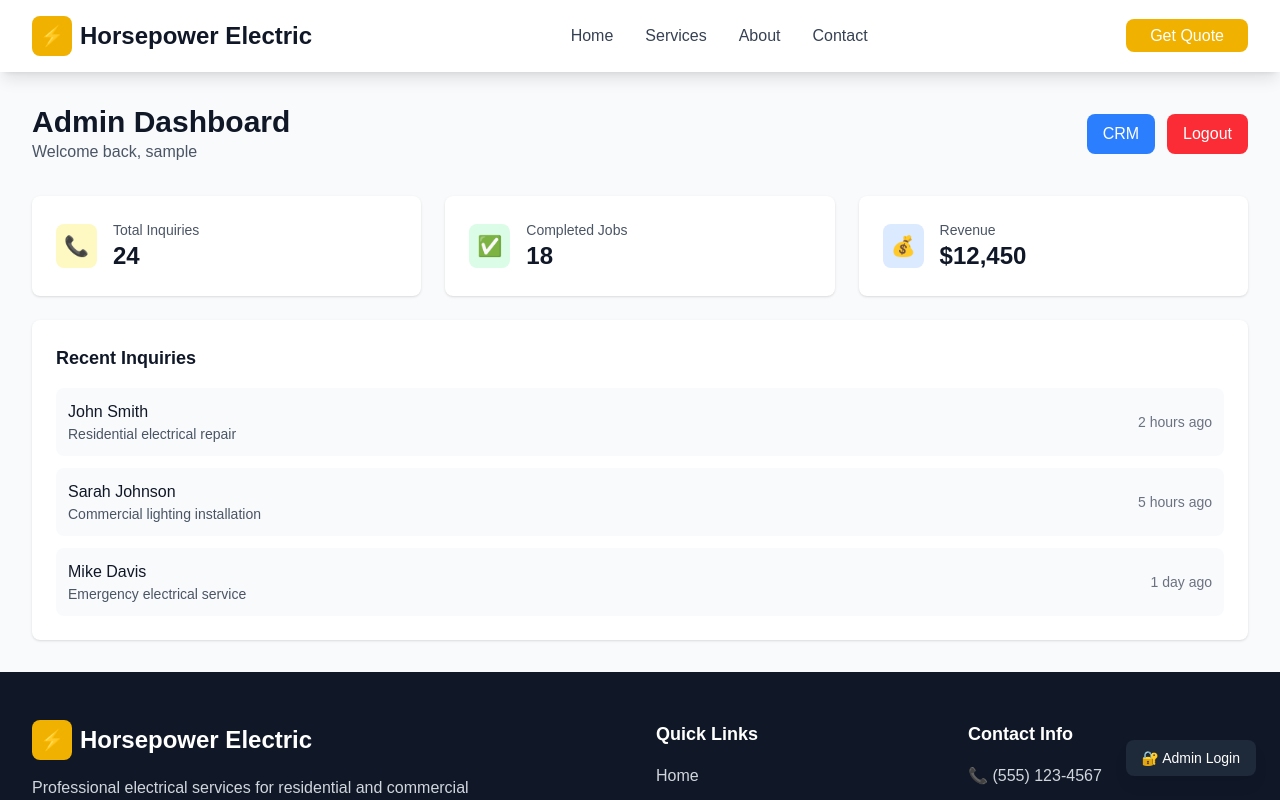
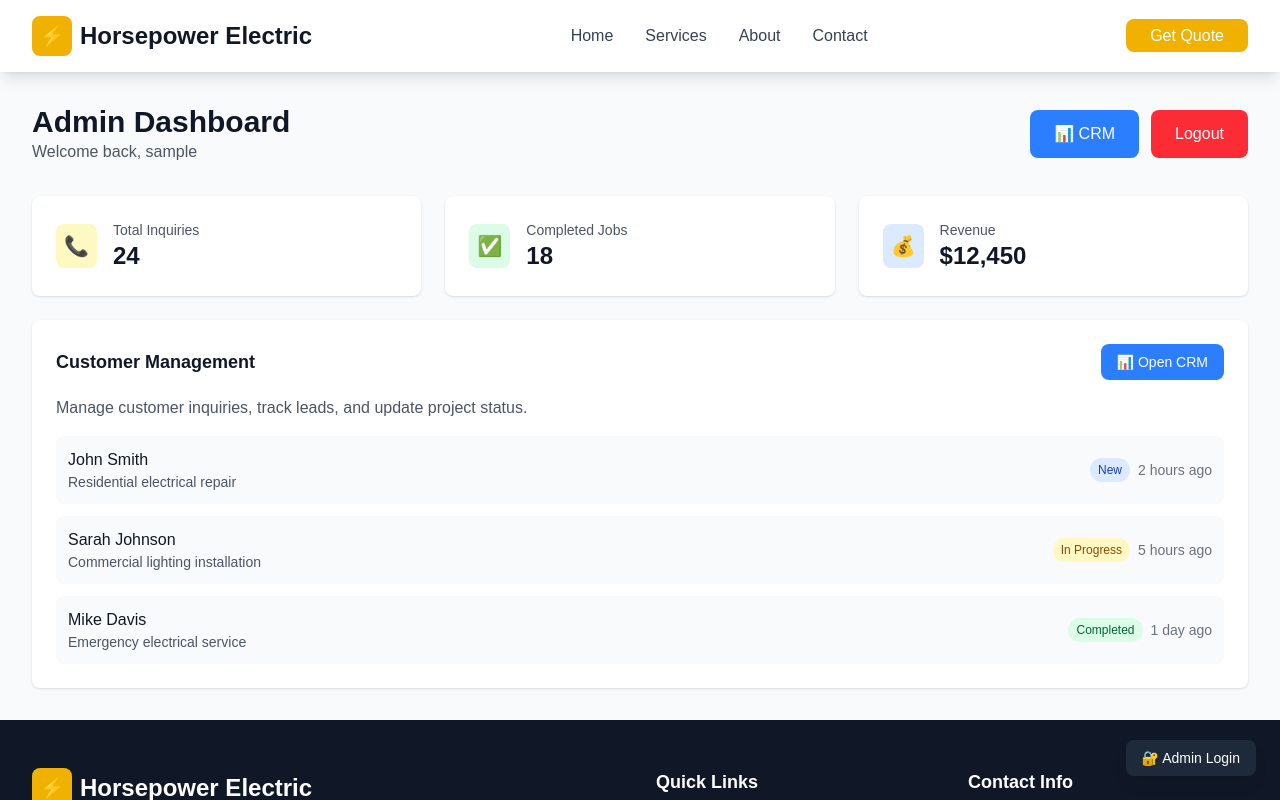
Before and after one commit to gen-purp/hpe-gr-v10, a Next.js app: page /admin/dashboard in a window 1280 px wide. Shown: the top 800 px of the page. Built offline with nearby package versions, Linux system fonts and the light colour scheme; sample sign-in values are in the browser's storage.

Commit message:
Improve CRM button visibility and add prominent CRM section to dashboard

```diff
--- a/src/app/admin/dashboard/page.tsx
+++ b/src/app/admin/dashboard/page.tsx
@@ -49,21 +49,21 @@ export default function AdminDashboard() {
 
       <div className="max-w-7xl mx-auto px-4 sm:px-6 lg:px-8 py-8">
         <div className="mb-8">
-          <div className="flex justify-between items-center">
+          <div className="flex flex-col sm:flex-row sm:justify-between sm:items-center gap-4">
             <div>
               <h1 className="text-3xl font-bold text-gray-900">Admin Dashboard</h1>
               <p className="text-gray-600">Welcome back, {adminName}</p>
             </div>
-            <div className="flex space-x-3">
+            <div className="flex flex-col sm:flex-row gap-3">
               <button
                 onClick={() => router.push('/admin/crm')}
-                className="bg-blue-500 text-white px-4 py-2 rounded-lg hover:bg-blue-600 transition-colors"
+                className="bg-blue-500 text-white px-6 py-3 rounded-lg hover:bg-blue-600 transition-colors font-medium"
               >
-                CRM
+                📊 CRM
               </button>
               <button
                 onClick={handleLogout}
-                className="bg-red-500 text-white px-4 py-2 rounded-lg hover:bg-red-600 transition-colors"
+                className="bg-red-500 text-white px-6 py-3 rounded-lg hover:bg-red-600 transition-colors font-medium"
               >
                 Logout
               </button>
@@ -109,30 +109,48 @@ export default function AdminDashboard() {
             </div>
           </div>
 
-          {/* Recent Inquiries */}
+          {/* CRM Section */}
           <div className="bg-white rounded-lg shadow p-6 md:col-span-2 lg:col-span-3">
-            <h3 className="text-lg font-semibold text-gray-900 mb-4">Recent Inquiries</h3>
+            <div className="flex justify-between items-center mb-4">
+              <h3 className="text-lg font-semibold text-gray-900">Customer Management</h3>
+              <button
+                onClick={() => router.push('/admin/crm')}
+                className="bg-blue-500 text-white px-4 py-2 rounded-lg hover:bg-blue-600 transition-colors text-sm font-medium"
+              >
+                📊 Open CRM
+              </button>
+            </div>
+            <p className="text-gray-600 mb-4">Manage customer inquiries, track leads, and update project status.</p>
             <div className="space-y-3">
               <div className="flex items-center justify-between p-3 bg-gray-50 rounded-lg">
                 <div>
                   <p className="font-medium text-gray-900">John Smith</p>
                   <p className="text-sm text-gray-600">Residential electrical repair</p>
                 </div>
-                <span className="text-sm text-gray-500">2 hours ago</span>
+                <div className="flex items-center space-x-2">
+                  <span className="px-2 py-1 bg-blue-100 text-blue-800 text-xs rounded-full">New</span>
+                  <span className="text-sm text-gray-500">2 hours ago</span>
+                </div>
               </div>
               <div className="flex items-center justify-between p-3 bg-gray-50 rounded-lg">
                 <div>
                   <p className="font-medium text-gray-900">Sarah Johnson</p>
                   <p className="text-sm text-gray-600">Commercial lighting installation</p>
                 </div>
-                <span className="text-sm text-gray-500">5 hours ago</span>
+                <div className="flex items-center space-x-2">
+                  <span className="px-2 py-1 bg-yellow-100 text-yellow-800 text-xs rounded-full">In Progress</span>
+                  <span className="text-sm text-gray-500">5 hours ago</span>
+                </div>
               </div>
               <div className="flex items-center justify-between p-3 bg-gray-50 rounded-lg">
                 <div>
                   <p className="font-medium text-gray-900">Mike Davis</p>
                   <p className="text-sm text-gray-600">Emergency electrical service</p>
                 </div>
-                <span className="text-sm text-gray-500">1 day ago</span>
+                <div className="flex items-center space-x-2">
+                  <span className="px-2 py-1 bg-green-100 text-green-800 text-xs rounded-full">Completed</span>
+                  <span className="text-sm text-gray-500">1 day ago</span>
+                </div>
               </div>
             </div>
           </div>
```
